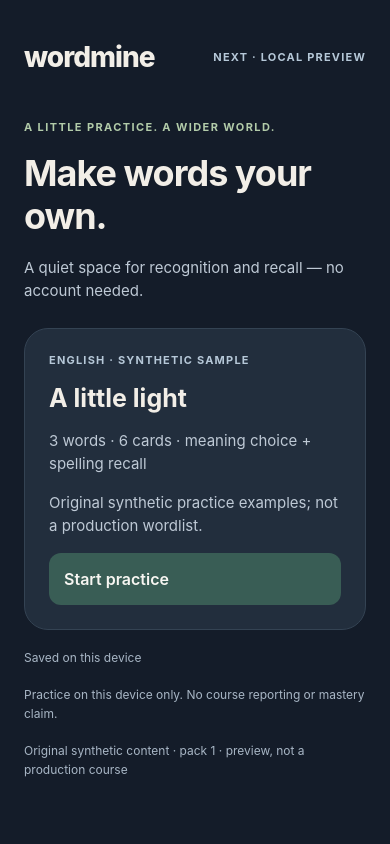
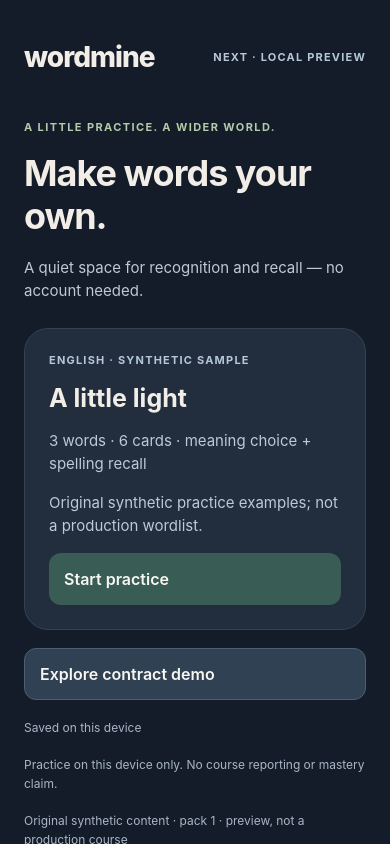
Before and after one commit to reallyenglish-global/wordmine, a React Native app: screen / in a window 390 px wide. Built offline with nearby package versions, Linux system fonts and the light colour scheme.

Commit message:
fix: preserve local study and expose rebased contract preview

```diff
--- a/App.tsx
+++ b/App.tsx
@@ -6,11 +6,13 @@ import { StatusBar } from 'expo-status-bar';
 import { buildCards, parsePack } from './src/study/pack';
 import { advance, createSession, restoreSession, storageKey, submitAnswer, type Session } from './src/study/session';
 import sample from './src/study/synthetic-en.json';
+import { ContractPreview } from './src/screens/ContractPreview';
 
 const pack = parsePack(sample);
 const cards = buildCards(pack);
 
 function StudyApp() {
+  const [contractDemo, setContractDemo] = useState(false);
   const [session, setSession] = useState(() => createSession(pack));
   const [ready, setReady] = useState(false);
   const [studying, setStudying] = useState(false);
@@ -44,6 +46,7 @@ function StudyApp() {
       <Text style={styles.buttonText}>{label}</Text>
     </Pressable>
   );
+  if (contractDemo) return <ContractPreview onBack={() => setContractDemo(false)} />;
   return <SafeAreaView style={styles.screen}>
     <ScrollView contentContainerStyle={styles.scroll} keyboardShouldPersistTaps="handled">
       <View style={styles.content}>
@@ -81,6 +84,7 @@ function StudyApp() {
           </>}
           {button('Back to packs', () => setStudying(false), true)}
         </View>}
+        {ready && !studying && button('Explore contract demo', () => setContractDemo(true), true)}
         {ready && <Text accessibilityLiveRegion="polite" style={styles.footer}>{saving ? 'Saving…' : storageError ? 'Storage unavailable. Practice is temporary until a save succeeds.' : 'Saved on this device'}</Text>}
         <Text style={styles.footer}>Practice on this device only. No course reporting or mastery claim.</Text>
         <Text style={styles.footer}>Original synthetic content · pack {pack.version} · preview, not a production course</Text>
--- /dev/null
+++ b/src/screens/ContractPreview.tsx
@@ -0,0 +1,60 @@
+import { useMemo } from 'react';
+import { Pressable, ScrollView, StyleSheet, Text, View } from 'react-native';
+import { SafeAreaView } from 'react-native-safe-area-context';
+import { StatusBar } from 'expo-status-bar';
+import synthetic from '../../contracts/experimental-v0/fixtures/valid/meaning-definition.synthetic.json';
+import { LocalAnswerKeyGrader } from '../contract';
+import { BundledFixtureSource } from '../content/source';
+import { useActivityDocument } from '../content/useActivityDocument';
+import { MeaningActivityScreen } from './MeaningActivityScreen';
+
+export function ContractPreview({ onBack }: { onBack: () => void }) {
+  const source = useMemo(() => new BundledFixtureSource(synthetic), []);
+  const state = useActivityDocument(source);
+
+  return (
+    <SafeAreaView style={styles.screen}>
+      <ScrollView contentContainerStyle={styles.content}>
+        <Pressable accessibilityRole="button" onPress={onBack}><Text style={styles.note}>Back to study</Text></Pressable>
+        <Text style={styles.eyebrow}>WORDMINE · EXPERIMENTAL</Text>
+        <Text style={styles.heading}>Meaning from definition</Text>
+        <Text style={styles.note}>Synthetic offline example. No account, progress sync, or course reporting.</Text>
+        {state.status === 'loading' && <Text style={styles.note}>Loading activity…</Text>}
+        {state.status === 'error' && (
+          <View accessibilityRole="alert" style={styles.errorCard}>
+            <Text style={styles.errorTitle}>Could not load the activity</Text>
+            <Text style={styles.note}>{state.message}</Text>
+            {state.issues.map((issue) => (
+              <Text key={issue.path} style={styles.issue}>
+                {issue.path}: {issue.message}
+              </Text>
+            ))}
+          </View>
+        )}
+        {state.status === 'ready' && state.document.answerKey && (
+          <MeaningActivityScreen document={state.document} grader={new LocalAnswerKeyGrader(state.document.answerKey)} />
+        )}
+        {state.status === 'ready' && !state.document.answerKey && (
+          <View accessibilityRole="alert" style={styles.errorCard}>
+            <Text style={styles.errorTitle}>This document has no local answer key</Text>
+            <Text style={styles.note}>Prompt-only documents need a server-side grader, which this prototype does not have.</Text>
+          </View>
+        )}
+        <Text style={styles.footer}>Contract wordmine.activity.v0 · not a WordMine production exercise</Text>
+      </ScrollView>
+      <StatusBar style="light" />
+    </SafeAreaView>
+  );
+}
+
+const styles = StyleSheet.create({
+  screen: { flex: 1, backgroundColor: '#121d30' },
+  content: { padding: 24, paddingTop: 72, gap: 18 },
+  eyebrow: { color: '#9dc9ff', fontSize: 12, fontWeight: '700', letterSpacing: 2 },
+  heading: { color: '#f4f8ff', fontSize: 30, fontWeight: '700' },
+  note: { color: '#b4c4d9', fontSize: 15, lineHeight: 23 },
+  errorCard: { backgroundColor: '#3d2e1f', borderRadius: 18, padding: 20, gap: 8, borderLeftWidth: 5, borderLeftColor: '#ffd6a5' },
+  errorTitle: { color: '#fff', fontSize: 18, fontWeight: '700' },
+  issue: { color: '#ffd6a5', fontSize: 13, fontFamily: 'monospace' },
+  footer: { color: '#8ea8c6', fontSize: 12 },
+});
```
Also changed, not shown: 2 other files (tests, documents, lock files or other folders).
